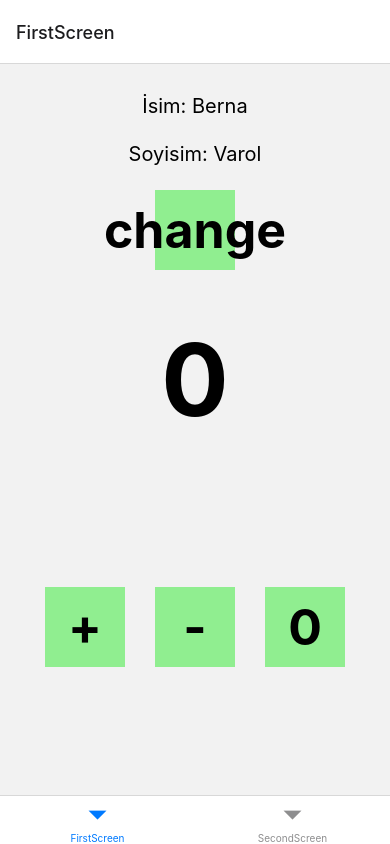
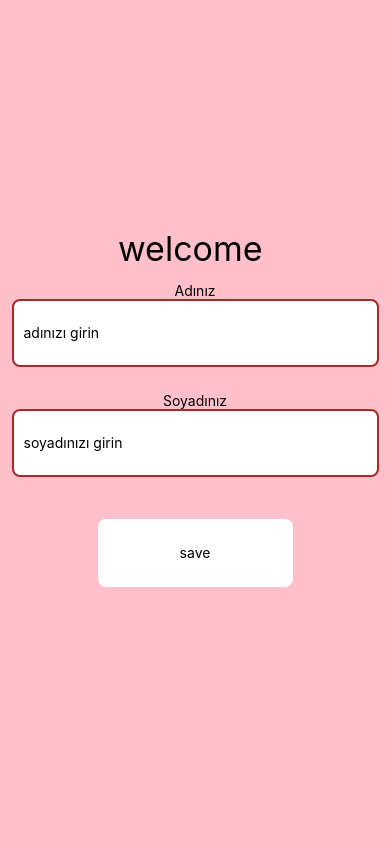
Before and after one commit to brrna/ReduxPractise, a React Native app: screen /FirstScreen in a window 390 px wide. Built offline with nearby package versions, Linux system fonts and the light colour scheme.

Commit message:
components created

```diff
--- a/App.js
+++ b/App.js
@@ -1,14 +1,48 @@
-import { NavigationContainer } from '@react-navigation/native';
-import Router from './pages/router/Router';
-import { Provider } from 'react-redux';
-import { Store } from './context/Store';
+import React, { useState } from "react";
+import { SafeAreaView, StatusBar, Text, StyleSheet } from "react-native";
+import MyInput from "./component/myInput/MyInput";
+import MyButton from "./component/myButton/MyButton";
+import { heightPercentageToDP } from "react-native-responsive-screen";
 
 export default function App() {
+
+  const [name, setName] = useState("");
+  const [lastname, setLastname] = useState("");
+  const [result, setResult] = useState("")
+
   return (
-    <Provider store={Store} >
-      <NavigationContainer>
-        <Router />
-      </NavigationContainer>
-    </Provider>
+    <SafeAreaView style={styles.container} >
+      <StatusBar />
+
+      <Text style={styles.text} >welcome {result}</Text>
+
+      <MyInput
+        text={"Adınız"}
+        value={name}
+        placeholder={"adınızı girin"}
+        onChangeText={setName} />
+
+        <MyInput
+        text={"Soyadınız"}
+        value={lastname}
+        placeholder={"soyadınızı girin"}
+        onChangeText={setLastname} />
+
+        <MyButton
+          onPress={() => setResult(name + " " + lastname)} />
+
+    </SafeAreaView>
   );
 }
+
+const styles = StyleSheet.create({
+  container: {
+    flex: 1,
+    backgroundColor: "pink",
+    justifyContent: "center",
+    alignItems: "center"
+  },
+  text: {
+    fontSize: heightPercentageToDP(4)
+  }
+})
--- /dev/null
+++ b/component/myButton/MyButton.js
@@ -0,0 +1,37 @@
+import { Pressable, StyleSheet, Text, View } from 'react-native'
+import React from 'react'
+import { widthPercentageToDP as wp, heightPercentageToDP as hp } from 'react-native-responsive-screen'
+
+const MyButton = ({ onPress }) => {
+  return (
+    <View style={styles.container} >
+      <Pressable
+        style={({ pressed }) =>
+          [{
+            backgroundColor: pressed ? "white" : "brown"
+          }, styles.pressable]}
+        onPress={onPress} >
+        <Text>save</Text>
+      </Pressable>
+    </View>
+  )
+}
+
+export default MyButton
+
+const styles = StyleSheet.create({
+  container: {
+    width: wp(100),
+    height: hp(15),
+    justifyContent: "center",
+    alignItems: "center"
+  },
+  pressable: {
+    backgroundColor: "white",
+    height: hp(8),
+    width: wp(50),
+    justifyContent: "center",
+    alignItems: "center",
+    borderRadius: 8
+  }
+})
--- /dev/null
+++ b/component/myInput/MyInput.js
@@ -0,0 +1,36 @@
+import { StyleSheet, Text, TextInput, View } from 'react-native'
+import React from 'react'
+import { heightPercentageToDP as hp, widthPercentageToDP as wp } from 'react-native-responsive-screen'
+
+const MyInput = ({ placeholder, onChangeText, text, value }) => {
+    return (
+        <View style={styles.container} >
+            <Text>{text}</Text>
+            <TextInput
+                style={styles.input}
+                value={value}
+                placeholder={placeholder}
+                onChangeText={onChangeText} />
+        </View>
+    )
+}
+
+export default MyInput
+
+const styles = StyleSheet.create({
+    container: {
+        width: wp(100),
+        height: hp(13),
+        justifyContent: "center",
+        alignItems: "center"
+    },
+    input: {
+        backgroundColor: "white",
+        width: wp(94),
+        height: hp(8),
+        borderRadius: 8,
+        borderWidth: 2,
+        borderColor: "brown",
+        padding: 10
+    }
+})
--- a/components/MyButton.js
+++ /dev/null
@@ -1,34 +0,0 @@
-import { StyleSheet, TouchableHighlight, View, Text } from 'react-native'
-import React from 'react'
-
-const MyButton = ({onPress, text}) => {
-  return (
-    <View style={styles.frame} >
-      <TouchableHighlight
-      style={styles.button}
-        onPress={onPress} >
-            <Text style={styles.text} >{text}</Text>
-      </TouchableHighlight>
-    </View>
-  )
-}
-
-export default MyButton
-
-const styles = StyleSheet.create({
-    frame: {
-        backgroundColor: "lightgreen",
-        height: 80,
-        width: 80,
-        justifyContent: "center",
-        alignItems: "center"
-    },
-    button: {
-        justifyContent: "center",
-        alignItems: "center"
-    },
-    text: {
-        fontWeight: "bold",
-        fontSize: 50
-    }
-})
--- a/components/MyInput.js
+++ /dev/null
@@ -1,38 +0,0 @@
-import { StyleSheet, Text, View } from 'react-native'
-import React, { useEffect } from 'react'
-import { useDispatch, useSelector } from 'react-redux'
-import MyButton from './MyButton'
-import { setPerson } from '../context/Slice'
-
-export const MyInput = () => {
-
-    const person = useSelector((state) => state.counter);
-    const dispatch = useDispatch()
-
-  return (
-    <View style={styles.frame} >
-      <Text style={styles.text} >İsim: {person.person.name}</Text>
-      <Text style={styles.text} >Soyisim: {person.person.surname}</Text>
-      <MyButton
-        text={"change"}
-        onPress={() => dispatch(setPerson({
-            name: "brrna",
-            surname: "varl"
-      })) } />
-    </View>
-  )
-}
-
-export default MyInput
-
-const styles = StyleSheet.create({
-    frame: {
-        height: 200,
-        width: 300,
-        alignItems: "center",
-        justifyContent: "space-around"
-    },
-    text: {
-        fontSize: 20
-    }
-})
--- a/context/Slice.js
+++ /dev/null
@@ -1,45 +0,0 @@
-import { createSlice } from "@reduxjs/toolkit";
-
-const Slice = createSlice({
-
-    //isim verildi
-    name: "counter",
-
-    //global stateler belirlendi
-    initialState: {
-        count: 0,
-        person: {
-            name: "Berna",
-            surname: "Varol"
-        }
-    },
-
-    //stateleri manipüle edecek olan actionslar belirlendi
-    reducers: {
-        increase(state) {
-            state.count++;
-        },
-        decrease(state) {
-            state.count--;
-        },
-        refresh(state) {
-            state.count = 0;
-        },
-
-        //action; statein yeni bilgilerini taşıyan payload içerir
-        //payload
-        setPerson(state, action) {
-            const name = action.payload.name;
-            const surname = action.payload.surname;
-
-            state.person.name = name;
-            state.person.surname = surname;
-        }
-    }
-});
-
-//actionsları kullanıma açtık
-export const {increase, decrease, refresh, setPerson} = Slice.actions;
-
-//Slice ı dışarıya açtık
-export default Slice;
--- a/context/store.js
+++ /dev/null
@@ -1,8 +0,0 @@
-import { configureStore } from "@reduxjs/toolkit";
-import Slice from "./Slice";
-
-export const Store = configureStore({
-    reducer: {
-        counter: Slice.reducer
-    }
-})
--- a/package.json
+++ b/package.json
@@ -12,11 +12,14 @@
     "@react-navigation/bottom-tabs": "^6.6.1",
     "@react-navigation/native": "^6.1.18",
     "@react-navigation/native-stack": "^6.10.1",
+    "@react-navigation/stack": "^6.4.1",
     "@reduxjs/toolkit": "^2.2.7",
     "expo": "~51.0.22",
     "expo-status-bar": "~1.12.1",
     "react": "18.2.0",
     "react-native": "0.74.3",
+    "react-native-gesture-handler": "~2.16.1",
+    "react-native-responsive-screen": "^1.4.2",
     "react-native-safe-area-context": "^4.10.5",
     "react-native-screens": "^3.31.1",
     "react-redux": "^9.1.2",
--- a/pages/First.js
+++ /dev/null
@@ -1,48 +0,0 @@
-import { SafeAreaView, StyleSheet, Text, View } from 'react-native'
-import React from 'react'
-import MyButton from '../components/MyButton'
-import { useDispatch, useSelector } from 'react-redux'
-import { increase, decrease, refresh } from '../context/Slice' //fonksiyonlara bak
-import MyInput from '../components/MyInput'
-
-const First = () => {
-
-    //statein mevcut değerini elde etmek için kullanılır
-    const counter = useSelector((state) => state.counter);
-
-    //actionları doğrudan kullanamayız bunun için ihtiyaç
-    const dispatch = useDispatch();
-
-    return (
-        <SafeAreaView style={styles.container} >
-            <MyInput />
-            <Text style={styles.text} >{counter.count}</Text>
-            <View style={styles.frame} >
-                <MyButton text={"+"} onPress={() => dispatch(increase())} />
-                <MyButton text={"-"} onPress={() => dispatch(decrease())} />
-                <MyButton text={"0"} onPress={() => dispatch(refresh())} />
-            </View>
-        </SafeAreaView>
-    )
-}
-
-export default First
-
-const styles = StyleSheet.create({
-    container: {
-        flex: 1,
-        alignItems: "center",
-        justifyContent: "space-around"
-    },
-    frame: {
-        height: 300,
-        width: 300,
-        flexDirection: "row",
-        alignItems: "center",
-        justifyContent: "space-between"
-    },
-    text: {
-        fontWeight: "bold",
-        fontSize: 100
-    }
-})
--- a/pages/Second.js
+++ /dev/null
@@ -1,21 +0,0 @@
-import { SafeAreaView, StyleSheet } from 'react-native'
-import React from 'react'
-
-const Second = () => {
-
-  return (
-    <SafeAreaView style={styles.container} >
-
-    </SafeAreaView>
-  )
-}
-
-export default Second
-
-const styles = StyleSheet.create({
-    container: {
-        flex: 1,
-        justifyContent: "center",
-        alignItems: "center"
-    }
-})
--- a/pages/router/Router.js
+++ /dev/null
@@ -1,18 +0,0 @@
-import React from 'react'
-import { createBottomTabNavigator } from '@react-navigation/bottom-tabs'
-import First from '../First';
-import Second from '../Second';
-
-const Router = () => {
-
-    const Tab = createBottomTabNavigator();
-
-  return (
-    <Tab.Navigator >
-        <Tab.Screen name='FirstScreen' component={First} />
-        <Tab.Screen name='SecondScreen' component={Second} />
-    </Tab.Navigator>
-  )
-}
-
-export default Router
```
Also changed, not shown: 1 other file (tests, documents, lock files or other folders).
